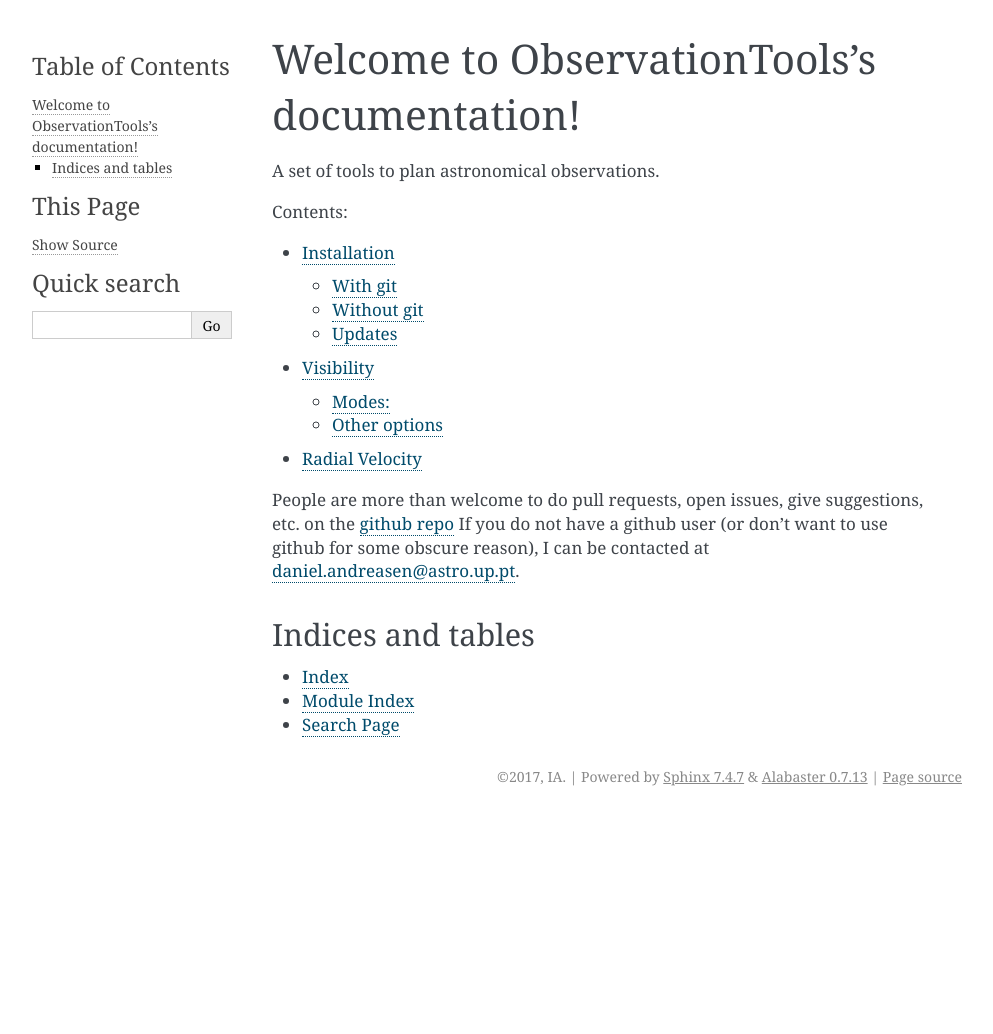
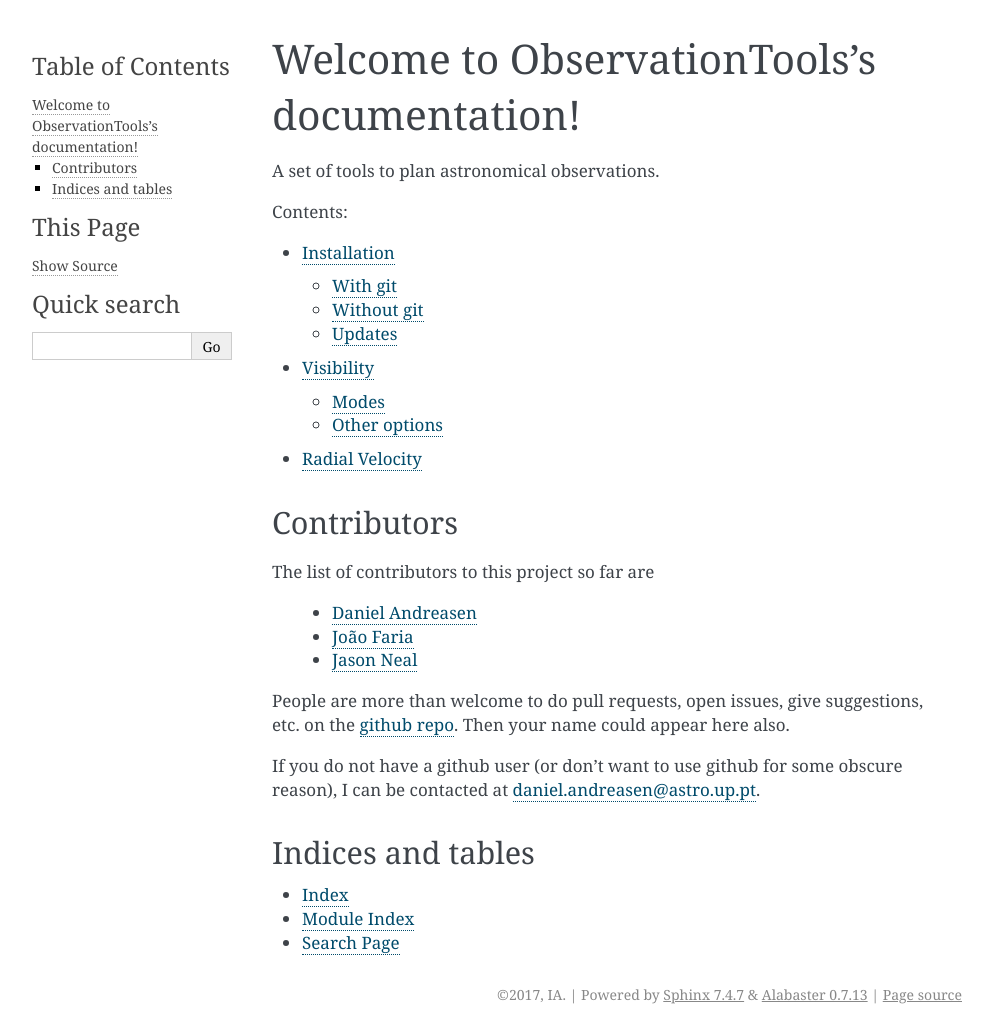
Before and after one commit to iastro-pt/ObservationTools, a Sphinx documentation site: the page built from docs/source/index.rst, in a window 1280 px wide. Shown: the whole page, without its empty margins (148-1141 px from the left). Built offline with Sphinx 7.4.7, drawn with Linux system fonts in a browser that asks for light colours; before the commit the page ends 900 px from its top, so only the background shows below that.

Commit message:
Add contributors to docs.

```diff
--- a/docs/source/index.rst
+++ b/docs/source/index.rst
@@ -15,7 +15,17 @@ A set of tools to plan astronomical observations.
    visibility
    rv
 
-People are more than welcome to do pull requests, open issues, give suggestions, etc. on the `github repo <https://github.com/iastro-pt/ObservationTools>`_
+
+Contributors
+-------------
+The list of contributors to this project so far are
+
+  -  `Daniel Andreasen <https://github.com/DanielAndreasen>`_
+  -  `João Faria <https://github.com/j-faria>`_
+  -  `Jason Neal <https://github.com/jason-neal>`_
+
+People are more than welcome to do pull requests, open issues, give suggestions, etc. on the `github repo <https://github.com/iastro-pt/ObservationTools>`_. Then your name could appear here also.
+
 If you do not have a github user (or don't want to use github for some obscure reason), I can be contacted at `daniel.andreasen@astro.up.pt <daniel.andreasen@astro.up.pt>`_.
 
 
--- a/docs/source/visibility.rst
+++ b/docs/source/visibility.rst
@@ -29,11 +29,11 @@ It is the default mode if no mode is specified. If the ``-d``, or ``--date`` is
 
 The `observatory location <http://www.hs.uni-hamburg.de/DE/Ins/Per/Czesla/PyA/PyA/pyaslDoc/aslDoc/observatory.html>`_ can be specified using the ``-s`` or ``--site`` flag. The defualt observatory is ESO
 To find the list of available observatories and name codes run::
+
     from __future__ import print_function, division
     from PyAstronomy import pyasl
     # List all available observatory data
     pyasl.listObservatories()
-
 
 
 starobs
```
Also changed, not shown: other parts of docs/source/visibility.rst (+1 -1 lines).
